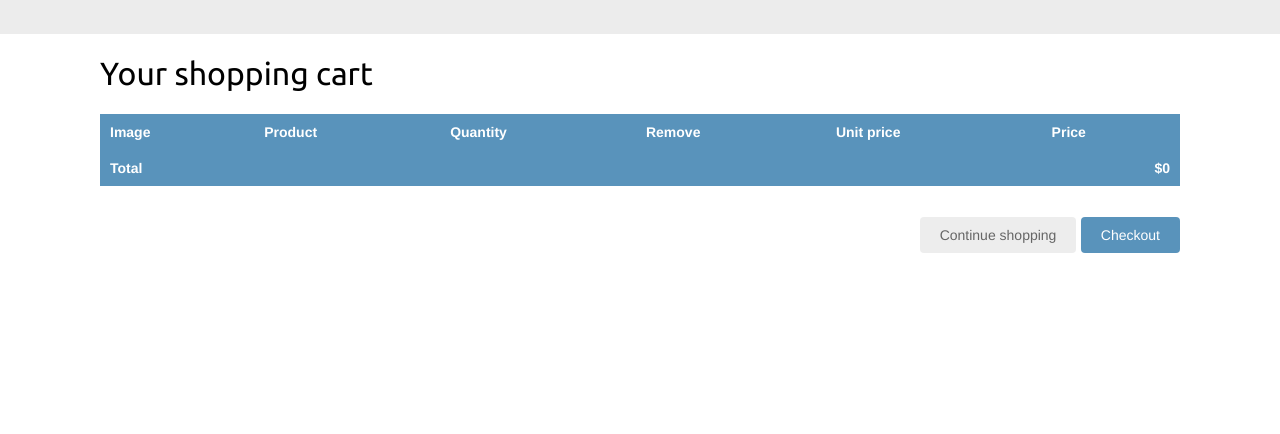
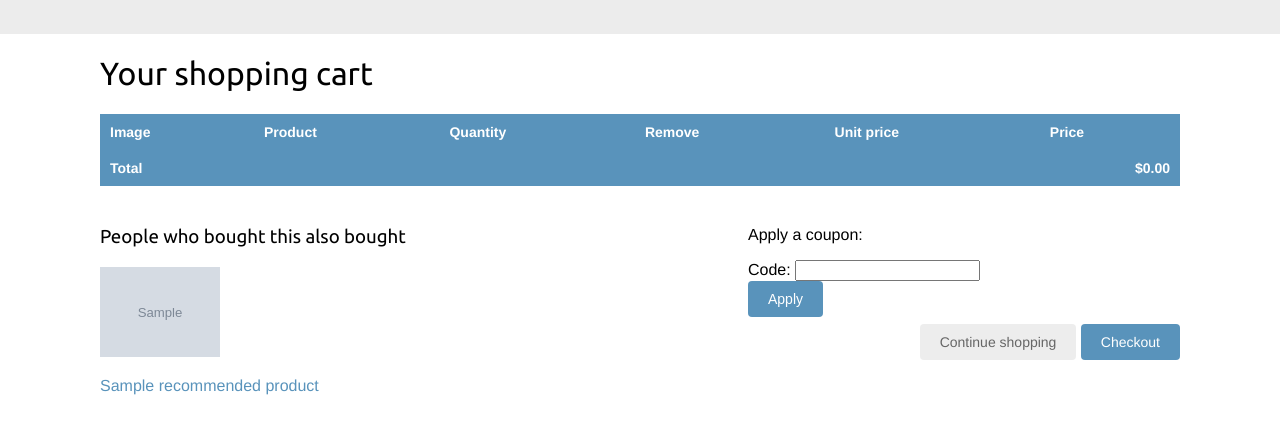
Before and after one commit to MohebYarahmadi/Django_Projects, a Django app: template myshop/cart/templates/cart/detail.html in a window 1280 px wide. Shown: the part 46-480 px from the top of the page. Run offline with Django 5.2, Linux system fonts and the light colour scheme; tables that the repository leaves empty hold one stand-in row (values such as "Sample post"); the template is opened without the code that fills it: values that come from a table or form of the project are taken from there, most other values are stand-ins (such as "Sample title", 1, 10 or a date in 2020); grey boxes marked "Sample" are stand-in pictures; parts of the project's set-up code (start-up, migrations or seed data) failed here and were passed over; some libraries are stand-ins or nearby versions.

Commit message:
Coupon Form

```diff
--- a/myshop/cart/templates/cart/detail.html
+++ b/myshop/cart/templates/cart/detail.html
@@ -1,5 +1,4 @@
 {% extends "shop/base.html" %}
-
 {% load static %}
 
 {% block title %}
@@ -25,17 +24,17 @@
           <tr>
             <td>
               <a href="{{ product.get_absolute_url }}">
-                        <img src="{% if product.image %}{{ product.image.url }}{% else %}{% static "img/no_image.png" %}{% endif %}">
+                <img src="{% if product.image %}{{ product.image.url }}
+                {% else %}{% static "img/no_image.png" %}{% endif %}">
               </a>
             </td>
             <td>{{ product.name }}</td>
             <td>
               <form action="{% url "cart:cart-add" product.id %}" method="post">
-                        {% csrf_token %}
-
                 {{ item.update_quantity_form.quantity }}
                 {{ item.update_quantity_form.override }}
                 <input type="submit" value="Update">
+                {% csrf_token %}
               </form>
             </td>
             <td>
@@ -49,15 +48,57 @@
           </tr>
         {% endwith %}
       {% endfor %}
+      {% if cart.coupon %}
+        <tr class="subtotal">
+          <td>Subtotal</td>
+          <td colspan="4"></td>
+          <td class="num">${{ cart.get_total_price|floatformat:2 }}</td>
+        </tr>
+        <tr>
+          <td>
+            "{{ cart.coupon.code }}" coupon
+            ({{ cart.coupon.discount }}% off)
+          </td>
+          <td colspan="4"></td>
+          <td class="num neg">
+            - ${{ cart.get_discount|floatformat:2 }}
+          </td>
+        </tr>
+      {% endif %}
       <tr class="total">
         <td>Total</td>
         <td colspan="4"></td>
-                <td class="num">${{ cart.get_total_price }}</td>
+        <td class="num">
+          ${{ cart.get_total_price_after_discount|floatformat:2 }}
+        </td>
       </tr>
     </tbody>
   </table>
+
+  {% if recommended_products %}
+  <div class="recommendations cart">
+    <h3>People who bought this also bought</h3>
+    {% for p in recommended_products %}
+      <div class="item">
+        <a href="{{ p.get_absolute_url }}">
+          <img src="{% if p.image %}{{ p.image.url }}{% else %}
+          {% static "img/no_image.png" %}{% endif %}">
+        </a>
+        <p><a href="{{ p.get_absolute_url }}">{{ p.name }}</a></p>
+      </div>
+    {% endfor %}
+  </div>
+{% endif %}
+
+  <p>Apply a coupon:</p>
+  <form action="{% url "coupons:apply" %}" method="post">
+    {{ coupon_apply_form }}
+    <input type="submit" value="Apply">
+    {% csrf_token %}
+  </form>
   <p class="text-right">
-        <a href="{% url "shop:product-list" %}" class="button light">Continue shopping</a>
+    <a href="{% url "shop:product-list" %}" class="button
+    light">Continue shopping</a>
     <a href="{% url "orders:order-create" %}" class="button">Checkout</a>
   </p>
 {% endblock %}
--- a/myshop/cart/views.py
+++ b/myshop/cart/views.py
@@ -4,6 +4,7 @@ from django.views.decorators.http import require_POST
 from shop.models import Product
 from .cart import Cart
 from .forms import CartAddProductForm
+from coupons.forms import CouponApplyForm
 
 
 def cart_detail(request):
@@ -13,8 +14,10 @@ def cart_detail(request):
         item['update_quantity_form'] = CartAddProductForm(
             initial={'quantity': item['quantity'], 'override': True}
         )
+    coupon_apply_form = CouponApplyForm()
     context = {
         'cart': cart,
+        'coupon_apply_form': coupon_apply_form,
     }
     return render(request, template_name, context=context)
 
```
Lines whose indentation alone changed are shown as unchanged.
